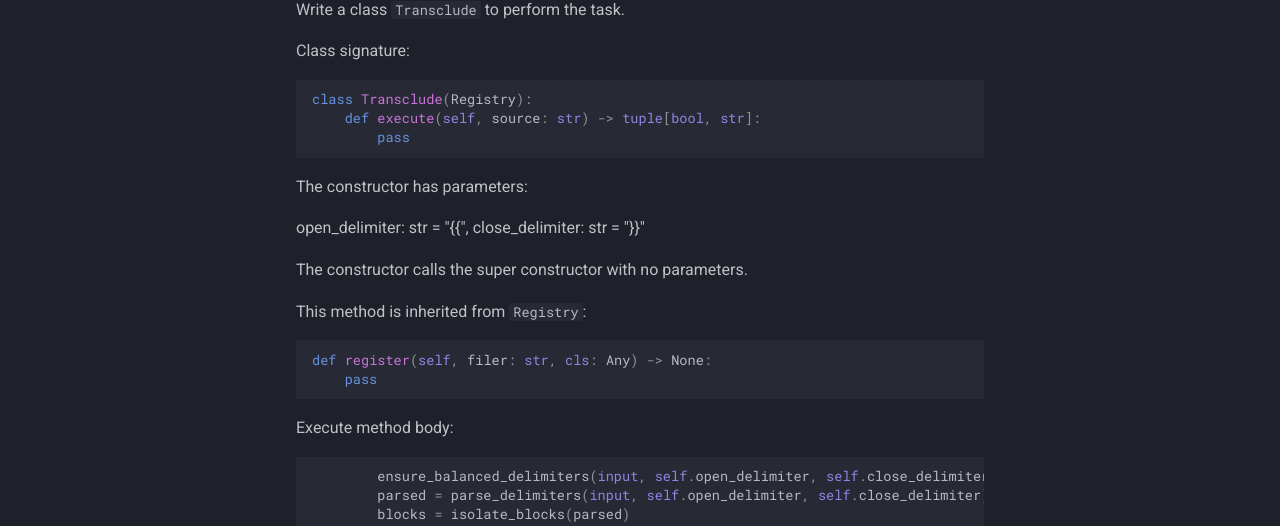
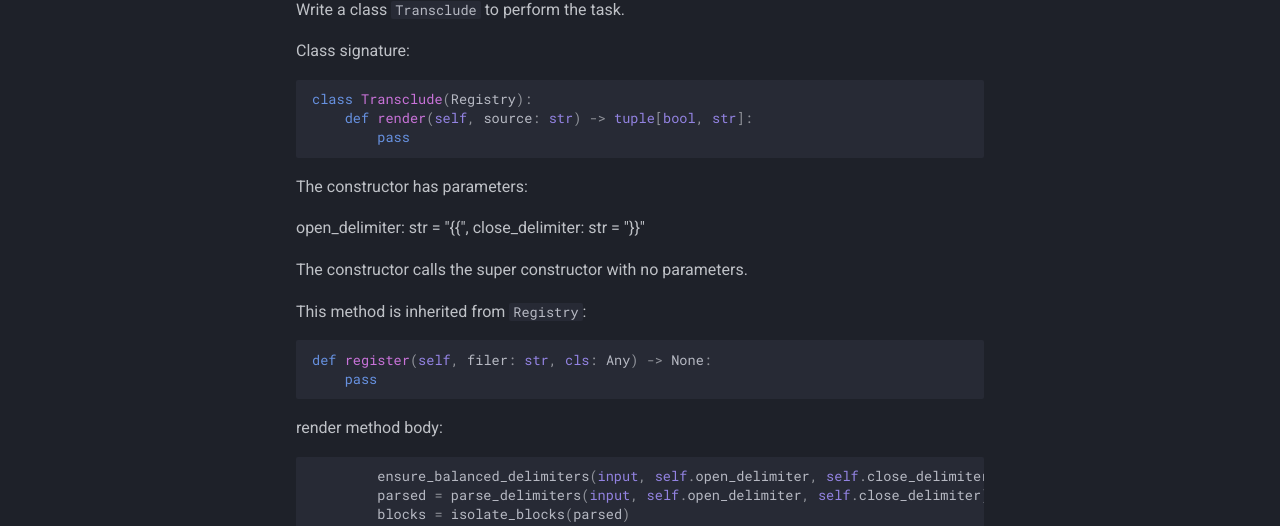
Before and after one commit to kimjarvis/transclusion, an MkDocs documentation site: the page built from docs/transclude.md, in a window 1280 px wide and 1116 px high. Shown: the part 183-709 px from the top of the window. Built offline with MkDocs 1.6.1 and Material for MkDocs 9.7.7, drawn with Linux system fonts in a browser that asks for light colours; comment, search, counter and statistics services are not loaded.

````diff
--- a/docs/transclude.md
+++ b/docs/transclude.md
@@ -4,7 +4,7 @@
 
 ```python
 class Transclude(Registry):
-    def execute(self, source: str) -> tuple[bool, str]:
+    def render(self, source: str) -> tuple[bool, str]:
         pass
 ```
 
@@ -21,7 +21,7 @@
     pass
 ```
 
-Execute method body:
+render method body:
 
 ```python
         ensure_balanced_delimiters(input, self.open_delimiter, self.close_delimiter)
--- a/main.py
+++ b/main.py
@@ -8,7 +8,7 @@
     t.register("Uppercase", Uppercase)
     t.register("Begin", Begin)
     t.register("End", End)
-    c, x = t.execute("""
+    c, x = t.render("""
 
     {{  }}r
     abcdefg
--- a/transclude.py
+++ b/transclude.py
@@ -13,7 +13,7 @@
         self.open_delimiter = open_delimiter
         self.close_delimiter = close_delimiter
 
-    def execute(self, source: str) -> tuple[bool, str]:
+    def render(self, source: str) -> tuple[bool, str]:
         ensure_balanced_delimiters(source, self.open_delimiter, self.close_delimiter)
         parsed = parse_delimiters(source, self.open_delimiter, self.close_delimiter)
         blocks = isolate_blocks(parsed)
````
Also changed, not shown: docs/index.md (+2 -2 lines).
